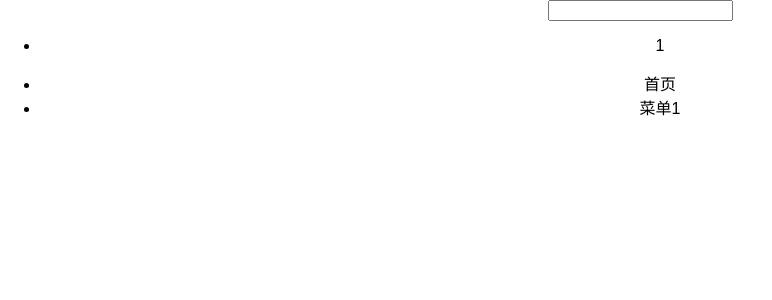
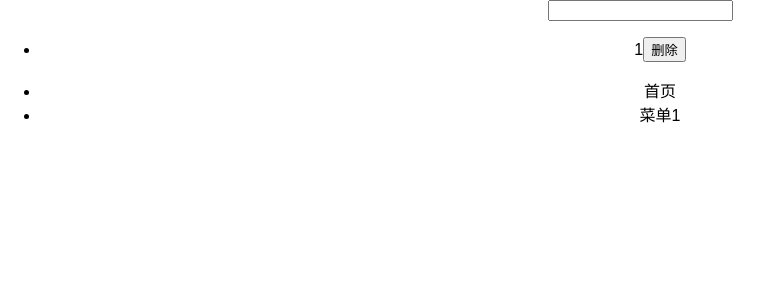
Before and after one commit to Akunsama/hu1, a React (Create React App) app in the folder reduxdemo/: page / in a window 1280 px wide. Shown: the top 300 px of the page, without its empty margins (0-772 px from the left). Built offline with nearby package versions, Linux system fonts and the light colour scheme.

Commit message:
删除功能list

```diff
--- a/reduxdemo/src/components/header/Header.js
+++ b/reduxdemo/src/components/header/Header.js
@@ -29,8 +29,20 @@ class Header extends Component {
 			this.setState({
 				todos:this.state.todos
 			})
+			this.setState({
+				value:''
+			})
 		}
 		e.preventDefault();
+	}
+
+	deleteTodo(itemindex){
+		const arr = this.state.todos.filter((todo,index)=>{
+			return index !== itemindex
+		})
+		this.setState({
+			todos:arr
+		})
 	}
 
 	render() {
@@ -43,7 +55,7 @@ class Header extends Component {
 				{
 					this.state.todos.map((todo,index)=>{
 
-						return (<Items key={index} value={todo.value} />)
+						return (<Items key={index} value={todo.value} index={index} deleteTodo={this.deleteTodo.bind(this)}/>)
 					})
 				}
 			</ul>
--- a/reduxdemo/src/components/item/item.js
+++ b/reduxdemo/src/components/item/item.js
@@ -1,10 +1,13 @@
 import React, {Component} from 'react';
 
  class Items extends Component{
+    handleDelete(){
+        this.props.deleteTodo(this.props.index)
+    }
 
     render(){
         return (
-            <li>{this.props.value}</li>
+            <li>{this.props.value}<button onClick={this.handleDelete.bind(this)}>删除</button></li>
         )
     }
 }
```
